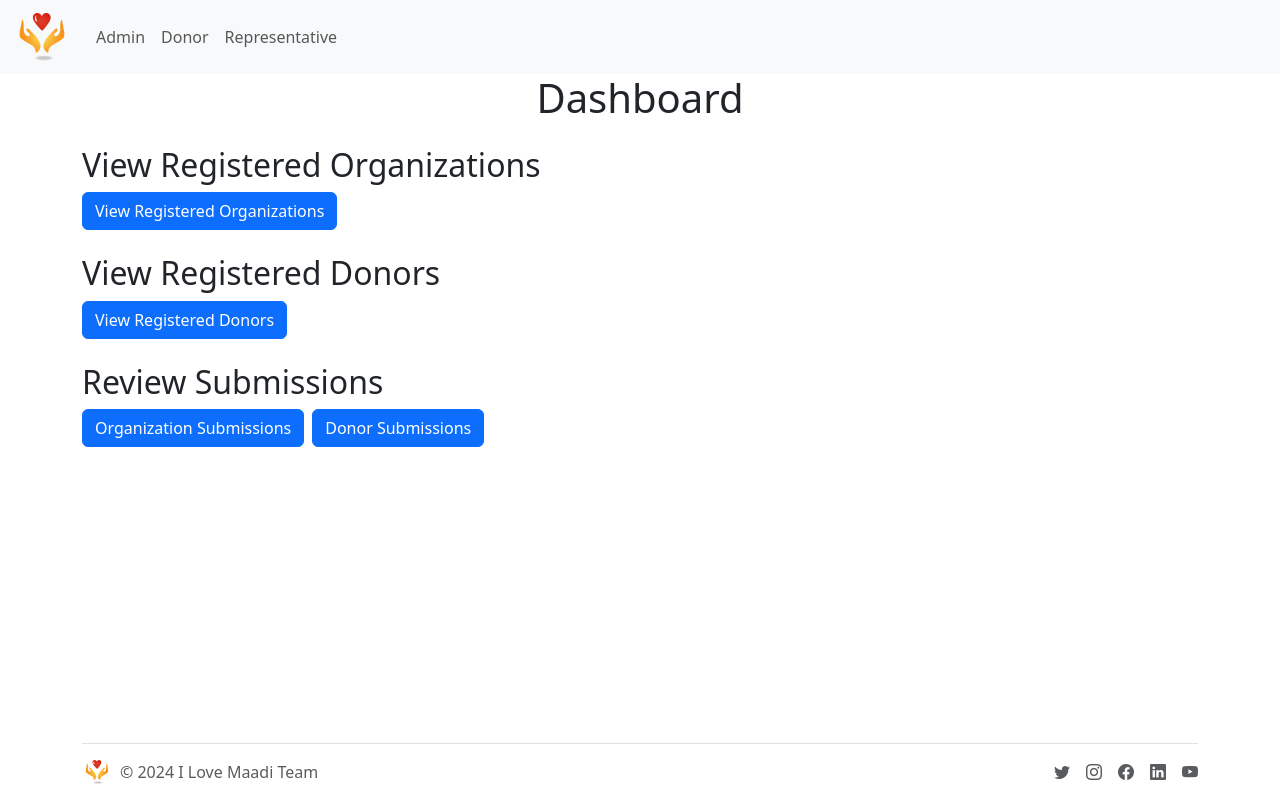
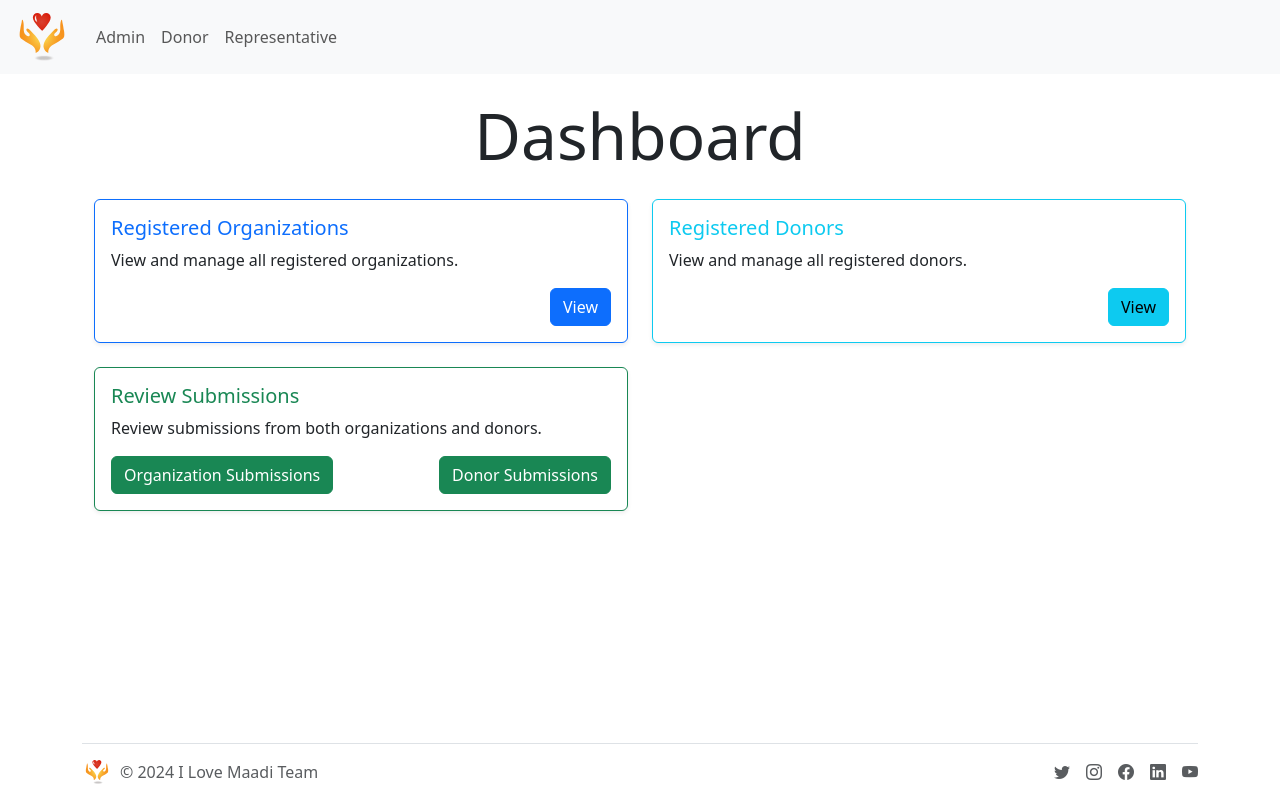
Before and after one commit to Karim-Yassin-Projects/SEProject, a React (Vite) app: page /dashboard in a window 1280 px wide. Built offline with nearby package versions, Linux system fonts and the light colour scheme.

Commit message:
Improved UI

```diff
--- a/src/admin/Dashboard.tsx
+++ b/src/admin/Dashboard.tsx
@@ -4,49 +4,52 @@ import { useNavigate } from 'react-router-dom';
 const Dashboard: React.FC = () => {
     const navigate = useNavigate();
 
-    const redirectToRegisteredOrganizations = () => {
-        navigate('/registeredorganizations');
-    };
-
-    const redirectToRegisteredDonors = () => {
-        navigate('/registereddonors');
-    };
-
-    const redirectToOrganizationSubmissions = () => {
-        navigate('/organizationsubmissions');
-    };
-
-    const redirectToDonorSubmissions = () => {
-        navigate('/donorsubmissions');
-    };
+    const handleClick = (path: string) => navigate(path);
 
     return (
-        <div className="container">
-            <h1 className="text-center">Dashboard</h1>
+        <div className="dashboard container d-flex flex-column p-4">
+            <h1 className="dashboard-heading text-center display-3 mb-4">Dashboard</h1>
 
-            <div className="mt-4">
-                <h2>View Registered Organizations</h2>
-                <button className="btn btn-primary" onClick={redirectToRegisteredOrganizations}>
-                    View Registered Organizations
+            <div className="row row-cols-1 row-cols-md-2 g-4">
+                <div className="col">
+                    <div className="card border-primary shadow-sm">
+                        <div className="card-body">
+                            <h5 className="card-title text-primary">Registered Organizations</h5>
+                            <p className="card-text">View and manage all registered organizations.</p>
+                            <button className="btn btn-primary float-end" onClick={() => handleClick('/registeredorganizations')}>
+                                View
                             </button>
                         </div>
+                    </div>
+                </div>
 
-            <div className="mt-4">
-                <h2>View Registered Donors</h2>
-                <button className="btn btn-primary" onClick={redirectToRegisteredDonors}>
-                    View Registered Donors
+                <div className="col">
+                    <div className="card border-info shadow-sm">
+                        <div className="card-body">
+                            <h5 className="card-title text-info">Registered Donors</h5>
+                            <p className="card-text">View and manage all registered donors.</p>
+                            <button className="btn btn-info float-end" onClick={() => handleClick('/registereddonors')}>
+                                View
                             </button>
                         </div>
+                    </div>
+                </div>
 
-            <div className="mt-4">
-                <h2>Review Submissions</h2>
-                <div>
-                    <button className="btn btn-primary me-2" onClick={redirectToOrganizationSubmissions}>
+                <div className="col">
+                    <div className="card border-success shadow-sm">
+                        <div className="card-body">
+                            <h5 className="card-title text-success">Review Submissions</h5>
+                            <p className="card-text">Review submissions from both organizations and donors.</p>
+                            <div className="d-flex justify-content-between">
+                                <button className="btn btn-success" onClick={() => handleClick('/organizationsubmissions')}>
                                     Organization Submissions
                                 </button>
-                    <button className="btn btn-primary" onClick={redirectToDonorSubmissions}>
+                                <button className="btn btn-success" onClick={() => handleClick('/donorsubmissions')}>
                                     Donor Submissions
                                 </button>
+                            </div>
+                        </div>
+                    </div>
                 </div>
             </div>
         </div>
--- a/src/admin/OrganizationSubmissions.tsx
+++ b/src/admin/OrganizationSubmissions.tsx
@@ -12,8 +12,8 @@ const OrganizationSubmissions: React.FC = () => {
             organizationName: "Organization A",
             organizationType: "School",
             organizationAddress: "123 Street",
-            area: "Area A",
-            governorate: "Governorate A"
+            area: "Sidi Gaber",
+            governorate: "Alexandria"
         },
         {
             firstName: "Jane",
@@ -24,8 +24,8 @@ const OrganizationSubmissions: React.FC = () => {
             organizationName: "Organization B",
             organizationType: "Hospital",
             organizationAddress: "456 Street",
-            area: "Area B",
-            governorate: "Governorate B"
+            area: "Maadi",
+            governorate: "Cairo"
         },
         {
             firstName: "Alice",
@@ -36,8 +36,8 @@ const OrganizationSubmissions: React.FC = () => {
             organizationName: "Organization C",
             organizationType: "Non-profit",
             organizationAddress: "789 Street",
-            area: "Area C",
-            governorate: "Governorate C"
+            area: "Zamalek",
+            governorate: "Cairo"
         }
     ]);
 
```
Lines whose indentation alone changed are shown as unchanged.
